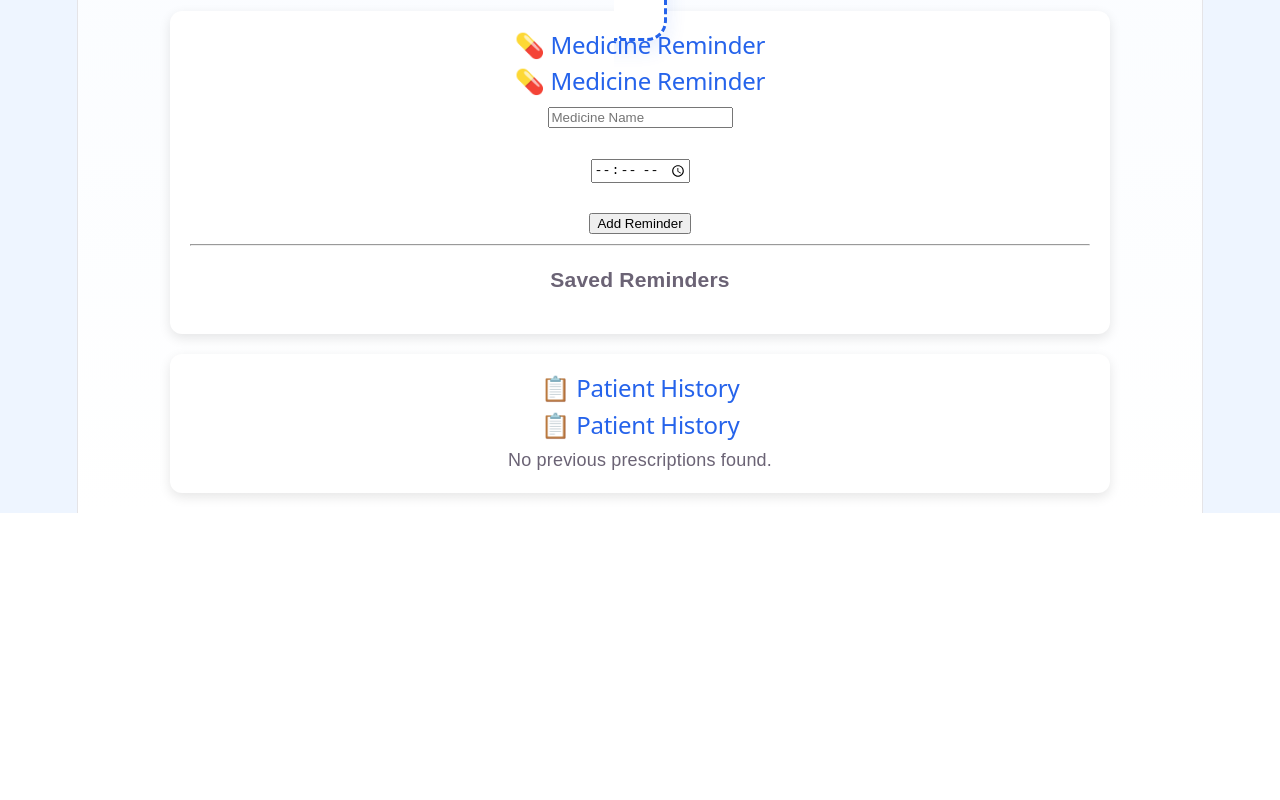
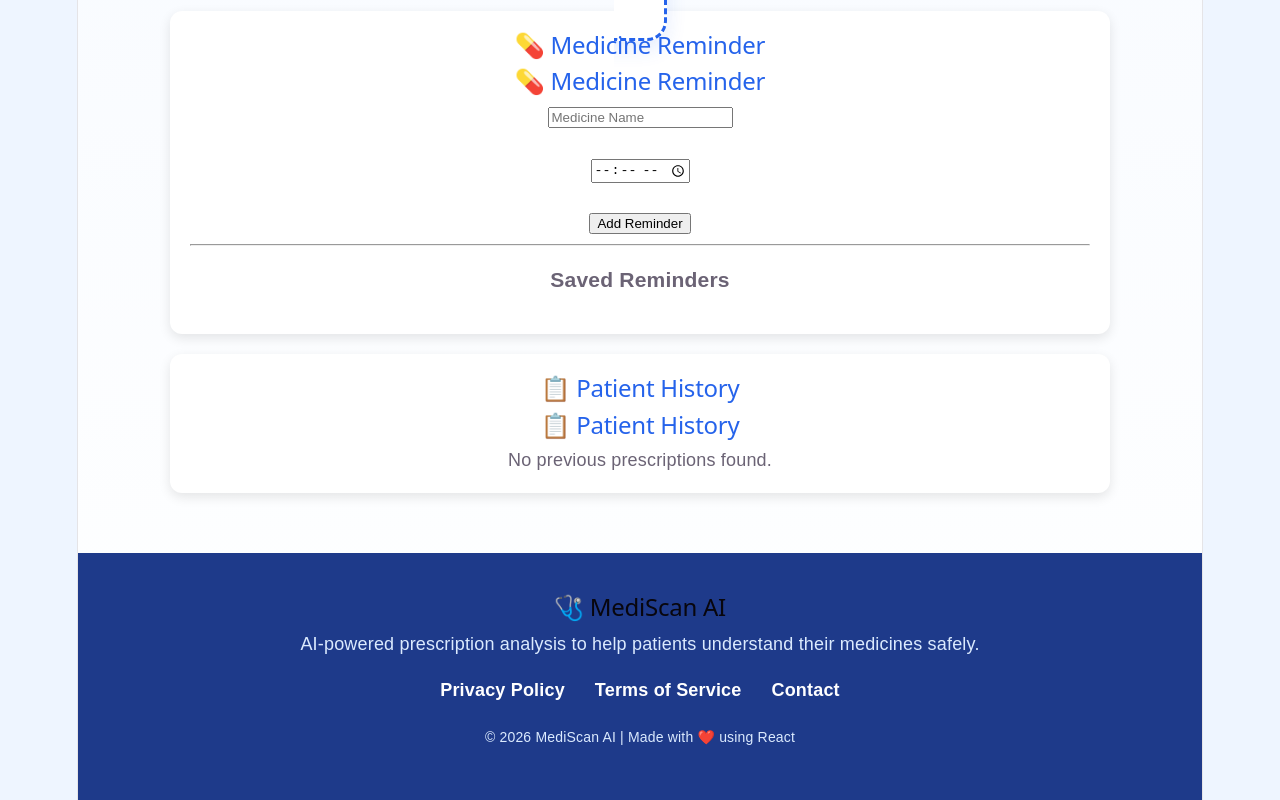
Before and after one commit to Muntaha009/Mediscan-Ai, a React (Vite) app: page / in a window 1280 px wide. Shown: the part 1505-2305 px from the top of the page. Before the commit the page ends 2018 px from the top, so only its background shows below. Built offline with nearby package versions, Linux system fonts and the light colour scheme.

Commit message:
Added professional footer

```diff
--- a/src/App.jsx
+++ b/src/App.jsx
@@ -4,7 +4,7 @@ import Hero from "./components/Hero";
 import FeatureCards from "./components/FeatureCards";
 import Stats from "./components/Stats";
 import Upload from "./pages/Upload";
-
+import Footer from "./components/Footer";
 
 
 function App() {
@@ -15,6 +15,7 @@ function App() {
     <FeatureCards />
     <Stats />
     <Upload />
+    <Footer />
   </div>
 );
 }
--- /dev/null
+++ b/src/components/Footer.css
@@ -0,0 +1,37 @@
+.footer {
+  background: #1e3a8a;
+  color: white;
+  text-align: center;
+  padding: 40px 20px;
+  margin-top: 60px;
+}
+
+.footer h2 {
+  margin-bottom: 10px;
+}
+
+.footer p {
+  margin: 10px 0;
+  color: #dbeafe;
+}
+
+.footer-links {
+  margin: 20px 0;
+}
+
+.footer-links a {
+  color: white;
+  text-decoration: none;
+  margin: 0 15px;
+  font-weight: bold;
+}
+
+.footer-links a:hover {
+  text-decoration: underline;
+}
+
+.copyright {
+  margin-top: 20px;
+  font-size: 14px;
+  color: #bfdbfe;
+}
--- /dev/null
+++ b/src/components/Footer.jsx
@@ -0,0 +1,26 @@
+import "./Footer.css";
+
+function Footer() {
+  return (
+    <footer className="footer">
+      <h2>🩺 MediScan AI</h2>
+
+      <p>
+        AI-powered prescription analysis to help patients understand
+        their medicines safely.
+      </p>
+
+      <div className="footer-links">
+        <a href="#">Privacy Policy</a>
+        <a href="#">Terms of Service</a>
+        <a href="#">Contact</a>
+      </div>
+
+      <p className="copyright">
+        © 2026 MediScan AI | Made with ❤️ using React
+      </p>
+    </footer>
+  );
+}
+
+export default Footer;
```
